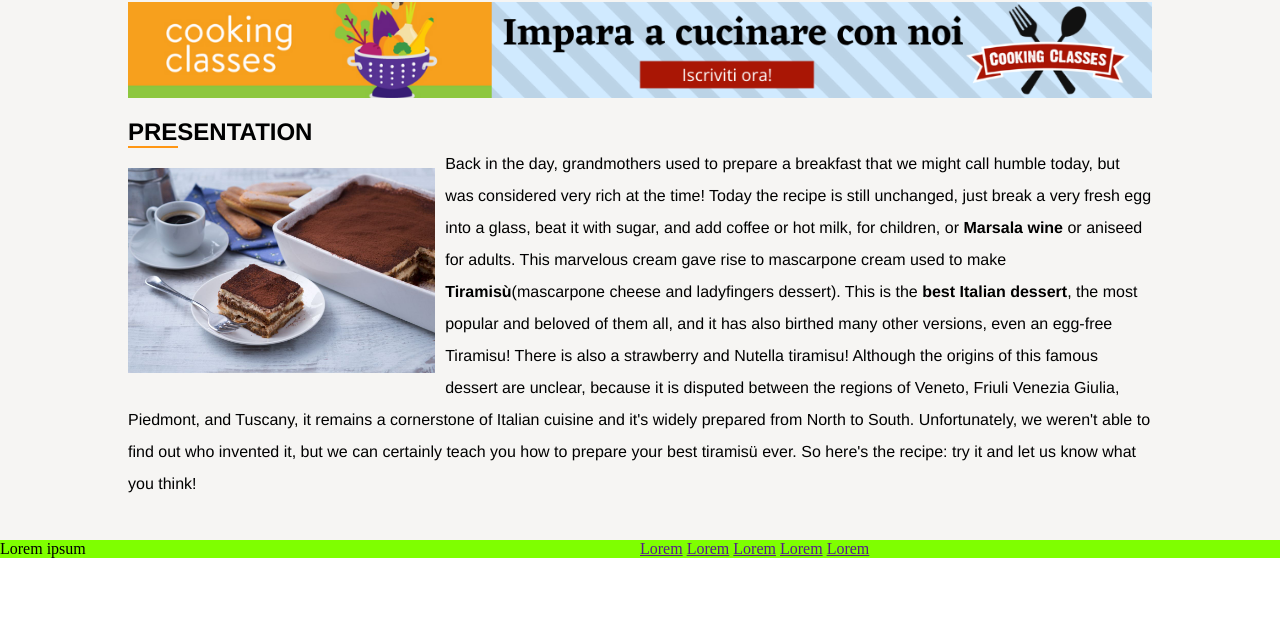
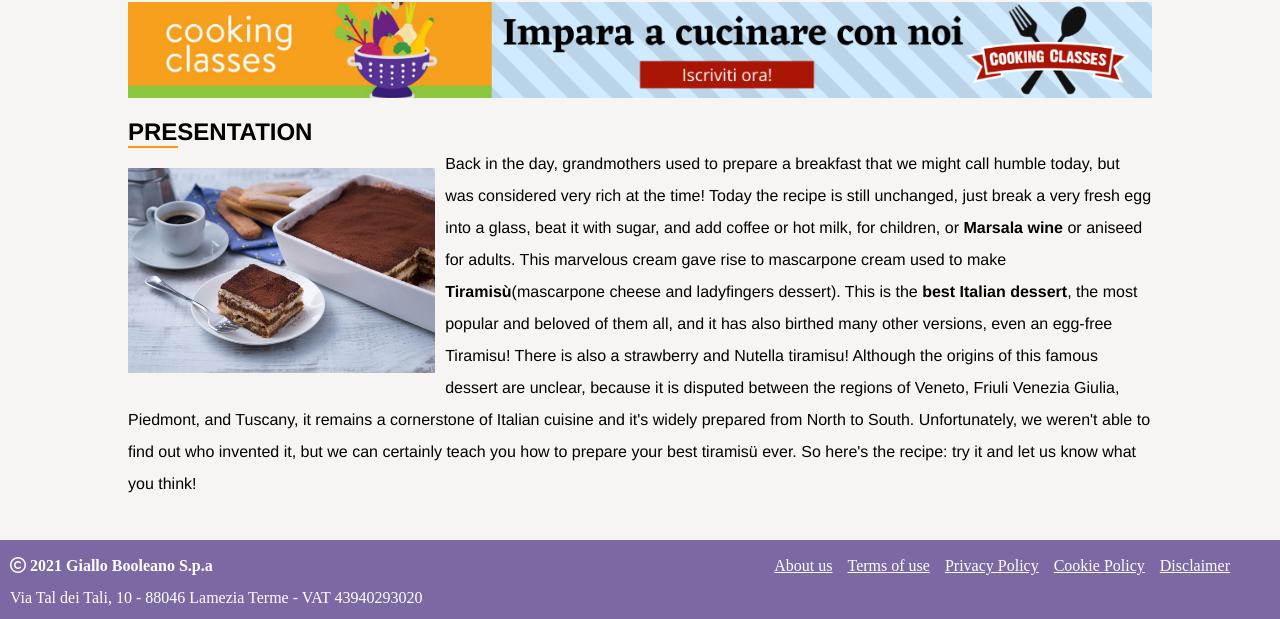
Before and after one commit to angeloalmanza/htmlcss-responsive-layout, a plain HTML site: page index.html in a window 1280 px wide. Shown: the part 582-1201 px from the top of the page. Before the commit the page ends 1140 px from the top, so only its background shows below. Drawn offline with Linux system fonts and the light colour scheme.

Commit message:
feat: implementazione footer

```diff
--- a/css/style.css
+++ b/css/style.css
@@ -130,16 +130,31 @@ li{
 /* FOOTER */
 .footer-block{
     display: flex;
-    justify-content: space-between;
+    flex-wrap: wrap;
 }
 
 .footer-col{
     width: 100%;
+    margin: 10px 0 5px;
+    text-align: center;
+    line-height: 2;
 }
 
 .footer{
-    /* debug */
-    background-color: chartreuse;
+    background-color: #7c69a4;
+    color: #ffffff;
+}
+
+a{
+    color: #ffffff;
+}
+
+.a-footer{
+    display: flex;
+    flex-wrap: wrap;
+    gap: 15px;
+    padding: 0 40px;
+    justify-content: center;
 }
 
 /* *********** */
@@ -238,5 +253,15 @@ li{
     /* FOOTER */
     .footer-col{
         width: 50%;
+        text-align: start;
+    }
+
+    .a-footer{
+        flex-wrap: nowrap;
+        justify-content: end;
+    }
+
+    .footer-block{
+        padding: 0 10px;
     }
 }
--- a/index.html
+++ b/index.html
@@ -79,14 +79,15 @@
     <footer class="footer">
         <div class="footer-block">
             <div class="footer-col">
-                Lorem ipsum
+                <span><i class="fa-regular fa-copyright"></i><strong> 2021 Giallo Booleano S.p.a</strong></span><br>
+                <span>Via Tal dei Tali, 10 - 88046 Lamezia Terme - VAT 43940293020</span>
             </div>
-            <div class="footer-col">
-                <a href="">Lorem</a>
-                <a href="">Lorem</a>
-                <a href="">Lorem</a>
-                <a href="">Lorem</a>
-                <a href="">Lorem</a>
+            <div class="footer-col a-footer">
+                <a href="">About us</a>
+                <a href="">Terms of use</a>
+                <a href="">Privacy Policy</a>
+                <a href="">Cookie Policy</a>
+                <a href="">Disclaimer</a>
             </div>
         </div>
     </footer>
```
